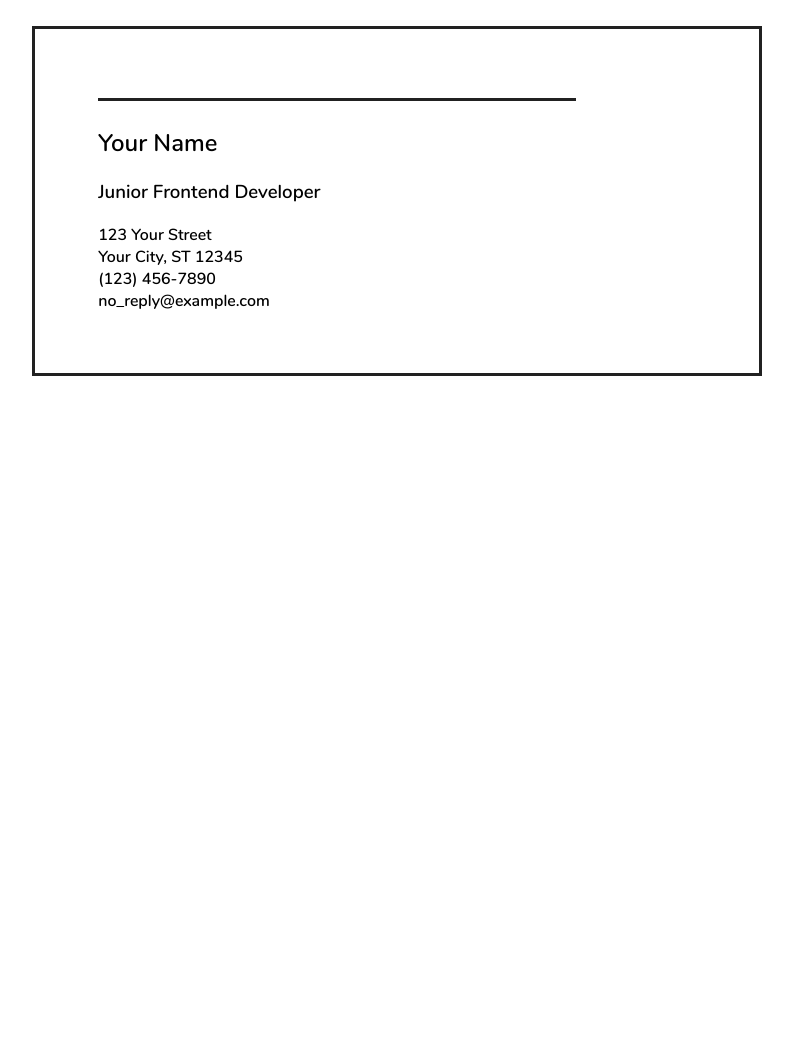
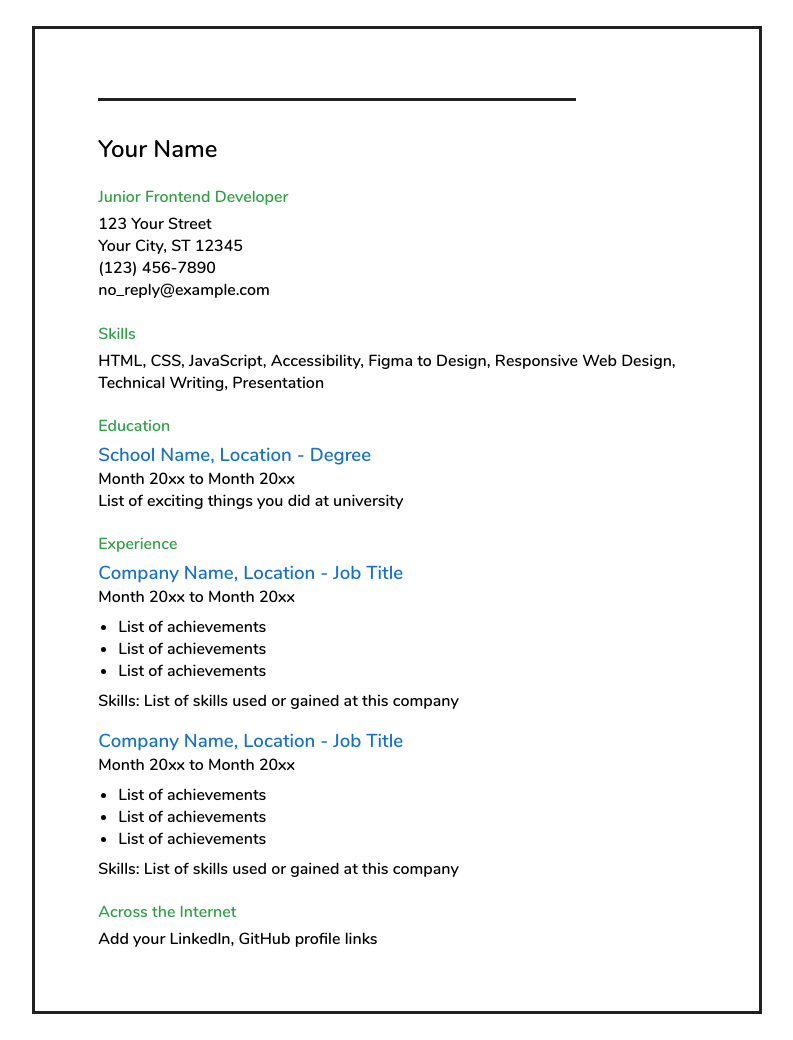
Before and after one commit to TiJayTJ/training_projects_frontend, a plain HTML site: page html/index.html in a window 1280 px wide. Shown: the whole page, without its empty margins (243-1036 px from the left). Before the commit the page ends 800 px from the top, so only its background shows below. Drawn offline with Linux system fonts and the light colour scheme.

Commit message:
Page completed

```diff
--- a/css/styles.css
+++ b/css/styles.css
@@ -1,14 +1,3 @@
-.container {
-  margin: 4vw;
-}
-.container::before {
-  content: "";
-  display: inline-block;
-  height: 3px;
-  width: 80%;
-  background-color: #212121;
-}
-
 @font-face {
   font-family: Nunito-SemiBold;
   src: url(Nunito-SemiBold.ttf);
@@ -22,7 +11,40 @@
   border: 3px solid #212121;
 }
 
-.pointed_list {
+.container {
+  margin: 4vw;
+}
+.container::before {
+  content: "";
+  display: inline-block;
+  height: 3px;
+  width: 80%;
+  background-color: #212121;
+}
+
+.unpointed_list {
   list-style-type: none;
   padding-left: 0;
+  margin-top: 0px;
 }
+
+.pointed_list {
+  list-style-type: disc;
+  padding: 8px 20px;
+  margin-top: 0px;
+}
+
+.your_name {
+  margin-top: 2vw;
+}
+
+.cv-point {
+  color: #2f9e44;
+  margin-bottom: 5px;
+}
+
+.cv-point-details {
+  color: #1971c2;
+  margin-bottom: 0px;
+  margin-top: 0px;
+}
--- a/html/index.html
+++ b/html/index.html
@@ -11,15 +11,65 @@
     <fieldset class="field">
       <article class="container">
         <h1 class="your_name">Your Name</h1>
-        <section class="cv-point">
-          <h3>Junior Frontend Developer</h2>
-          <ul class="pointed_list">
+        <section>
+          <h4 class="cv-point">Junior Frontend Developer</h4>
+          <ul class="unpointed_list">
             <li>123 Your Street</li>
             <li>Your City, ST 12345</li>
             <li>(123) 456-7890</li>
             <li>no_reply@example.com</li>
           </ul>
         </section>
+        <section>
+          <h4 class="cv-point">Skills</h4>
+          <ul class="unpointed_list">
+            <li>
+              HTML, CSS, JavaScript, Accessibility, Figma to Design, Responsive
+              Web Design, Technical Writing, Presentation
+            </li>
+          </ul>
+        </section>
+        <section>
+          <h4 class="cv-point">Education</h4>
+          <h3 class="cv-point-details">School Name, Location - Degree</h3>
+          <ul class="unpointed_list">
+            <li>Month 20xx to Month 20xx</li>
+            <li>List of exciting things you did at university</li>
+          </ul>
+        </section>
+        <section>
+          <h4 class="cv-point">Experience</h4>
+          <h3 class="cv-point-details">Company Name, Location - Job Title</h3>
+          <ul class="unpointed_list">
+            <li>Month 20xx to Month 20xx</li>
+            <li>
+              <ul class="pointed_list">
+                <li>List of achievements</li>
+                <li>List of achievements</li>
+                <li>List of achievements</li>
+              </ul>
+            </li>
+            <li>Skills: List of skills used or gained at this company</li>
+          </ul>
+          <h3 class="cv-point-details">Company Name, Location - Job Title</h3>
+          <ul class="unpointed_list">
+            <li>Month 20xx to Month 20xx</li>
+            <li>
+              <ul class="pointed_list">
+                <li>List of achievements</li>
+                <li>List of achievements</li>
+                <li>List of achievements</li>
+              </ul>
+            </li>
+            <li>Skills: List of skills used or gained at this company</li>
+          </ul>
+        </section>
+        <section>
+          <h4 class="cv-point">Across the Internet</h4>
+          <ul class="unpointed_list">
+            <li>Add your Linkedln, GitHub profile links</li>
+          </ul>
+        </section>
       </article>
     </fieldset>
   </body>
```
